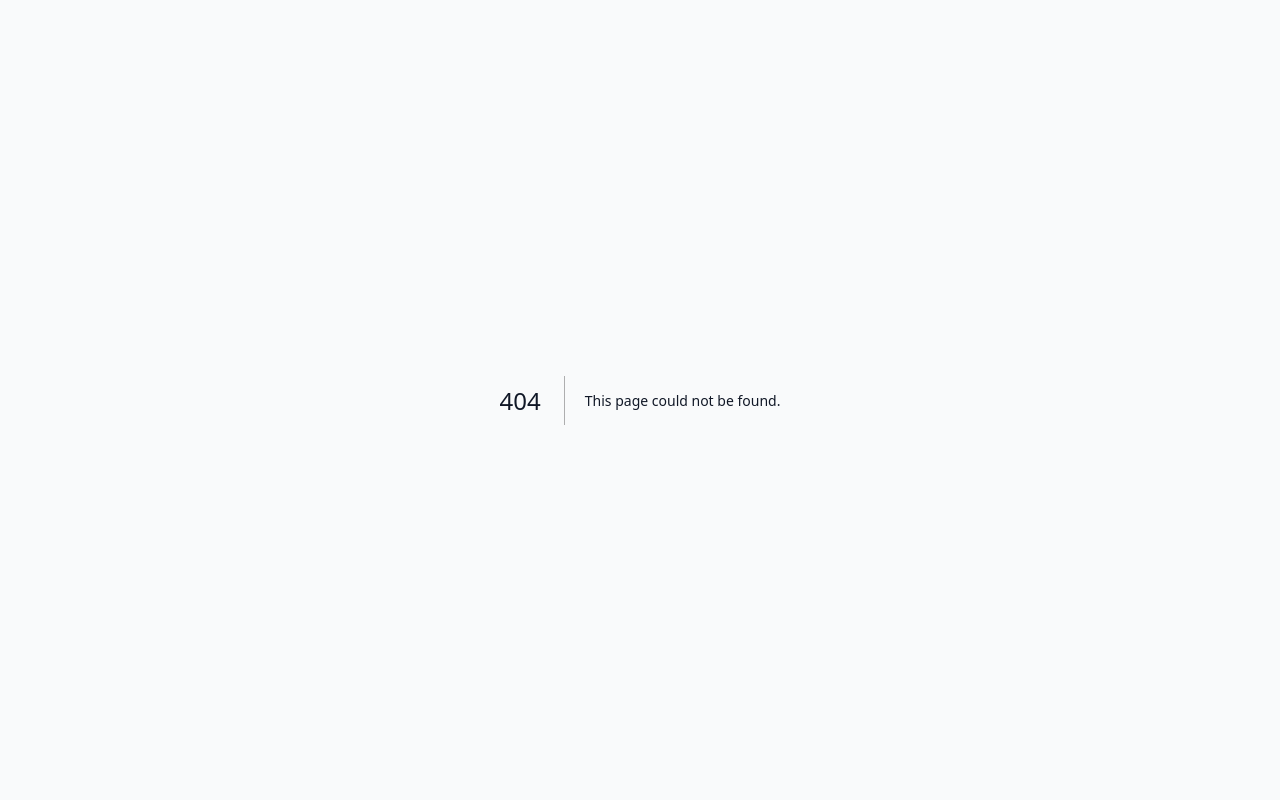
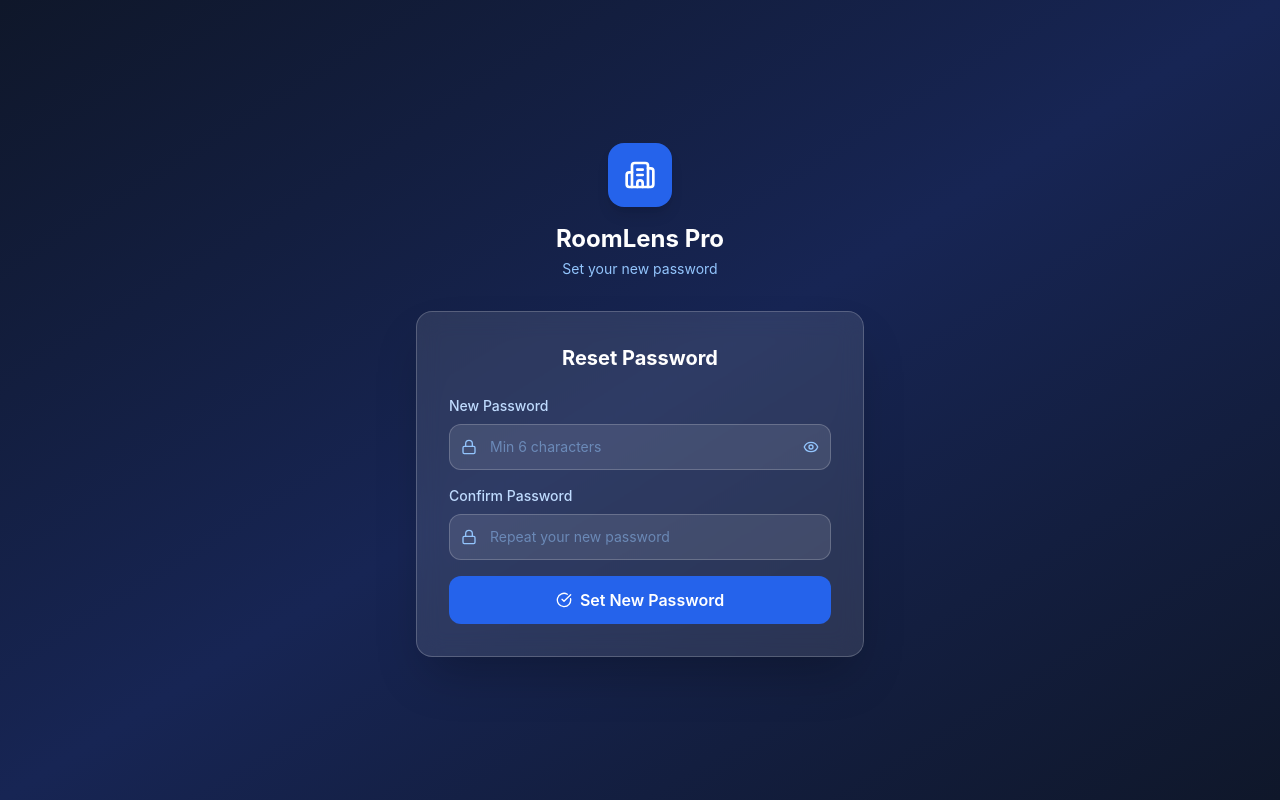
Before and after one commit to nasman1965/RoomLens, a Next.js app in the folder webapp-web/: page /reset-password in a window 1280 px wide. Before the commit this address had no page. Built offline with nearby package versions, Linux system fonts and the light colour scheme; no server answers.

Commit message:
feat: add reset-password page for email recovery links

```diff
--- /dev/null
+++ b/webapp-web/src/app/reset-password/page.tsx
@@ -0,0 +1,145 @@
+'use client';
+import { useState, useEffect } from 'react';
+import { useRouter } from 'next/navigation';
+import { supabase } from '@/lib/supabase';
+import { Building2, Lock, Eye, EyeOff, CheckCircle, Loader2, AlertCircle } from 'lucide-react';
+
+export default function ResetPasswordPage() {
+  const router = useRouter();
+  const [password, setPassword] = useState('');
+  const [confirm, setConfirm] = useState('');
+  const [showPass, setShowPass] = useState(false);
+  const [loading, setLoading] = useState(false);
+  const [error, setError] = useState('');
+  const [success, setSuccess] = useState(false);
+  const [ready, setReady] = useState(false);
+
+  useEffect(() => {
+    // Supabase automatically handles the token from the URL hash/query
+    // Just check we have a valid session via the recovery token
+    supabase.auth.onAuthStateChange((event) => {
+      if (event === 'PASSWORD_RECOVERY') {
+        setReady(true);
+      }
+    });
+    // Also mark ready after short delay in case event already fired
+    setTimeout(() => setReady(true), 1000);
+  }, []);
+
+  const handleReset = async (e: React.FormEvent) => {
+    e.preventDefault();
+    if (!password) { setError('Please enter a new password.'); return; }
+    if (password.length < 6) { setError('Password must be at least 6 characters.'); return; }
+    if (password !== confirm) { setError('Passwords do not match.'); return; }
+
+    setLoading(true);
+    setError('');
+
+    try {
+      const { error: updateError } = await supabase.auth.updateUser({ password });
+      if (updateError) {
+        setError(updateError.message);
+      } else {
+        setSuccess(true);
+        setTimeout(() => router.push('/dashboard'), 2500);
+      }
+    } catch {
+      setError('Failed to reset password. Please try again.');
+    } finally {
+      setLoading(false);
+    }
+  };
+
+  return (
+    <div className="min-h-screen bg-gradient-to-br from-slate-900 via-blue-950 to-slate-900 flex items-center justify-center p-4">
+      <div className="w-full max-w-md">
+        {/* Logo */}
+        <div className="text-center mb-8">
+          <div className="inline-flex items-center justify-center w-16 h-16 bg-blue-600 rounded-2xl mb-4 shadow-lg">
+            <Building2 className="w-8 h-8 text-white" />
+          </div>
+          <h1 className="text-2xl font-bold text-white">RoomLens Pro</h1>
+          <p className="text-blue-300 text-sm mt-1">Set your new password</p>
+        </div>
+
+        <div className="bg-white/10 backdrop-blur-md rounded-2xl p-8 shadow-2xl border border-white/20">
+          {success ? (
+            <div className="text-center py-4">
+              <CheckCircle className="w-16 h-16 text-green-400 mx-auto mb-4" />
+              <h2 className="text-xl font-bold text-white mb-2">Password Updated!</h2>
+              <p className="text-blue-200 text-sm">Redirecting you to the dashboard...</p>
+            </div>
+          ) : (
+            <>
+              <h2 className="text-xl font-bold text-white mb-6 text-center">Reset Password</h2>
+
+              {error && (
+                <div className="mb-4 p-3 bg-red-500/20 border border-red-500/40 rounded-xl flex items-start gap-2">
+                  <AlertCircle className="w-4 h-4 text-red-400 mt-0.5 shrink-0" />
+                  <p className="text-red-300 text-sm">{error}</p>
+                </div>
+              )}
+
+              <form onSubmit={handleReset} className="space-y-4">
+                {/* New Password */}
+                <div>
+                  <label className="block text-sm font-medium text-blue-200 mb-2">
+                    New Password
+                  </label>
+                  <div className="relative">
+                    <Lock className="absolute left-3 top-1/2 -translate-y-1/2 w-4 h-4 text-blue-300" />
+                    <input
+                      type={showPass ? 'text' : 'password'}
+                      value={password}
+                      onChange={e => setPassword(e.target.value)}
+                      placeholder="Min 6 characters"
+                      className="w-full bg-white/10 border border-white/20 rounded-xl pl-10 pr-10 py-3 text-white placeholder-blue-300/50 focus:outline-none focus:ring-2 focus:ring-blue-500 focus:border-transparent text-sm"
+                      required
+                    />
+                    <button
+                      type="button"
+                      onClick={() => setShowPass(!showPass)}
+                      className="absolute right-3 top-1/2 -translate-y-1/2 text-blue-300 hover:text-white transition-colors"
+                    >
+                      {showPass ? <EyeOff className="w-4 h-4" /> : <Eye className="w-4 h-4" />}
+                    </button>
+                  </div>
+                </div>
+
+                {/* Confirm Password */}
+                <div>
+                  <label className="block text-sm font-medium text-blue-200 mb-2">
+                    Confirm Password
+                  </label>
+                  <div className="relative">
+                    <Lock className="absolute left-3 top-1/2 -translate-y-1/2 w-4 h-4 text-blue-300" />
+                    <input
+                      type={showPass ? 'text' : 'password'}
+                      value={confirm}
+                      onChange={e => setConfirm(e.target.value)}
+                      placeholder="Repeat your new password"
+                      className="w-full bg-white/10 border border-white/20 rounded-xl pl-10 pr-10 py-3 text-white placeholder-blue-300/50 focus:outline-none focus:ring-2 focus:ring-blue-500 focus:border-transparent text-sm"
+                      required
+                    />
+                  </div>
+                </div>
+
+                <button
+                  type="submit"
+                  disabled={loading || !ready}
+                  className="w-full bg-blue-600 hover:bg-blue-500 disabled:bg-blue-800 disabled:cursor-not-allowed text-white font-semibold py-3 px-4 rounded-xl transition-all duration-200 flex items-center justify-center gap-2 mt-2"
+                >
+                  {loading ? (
+                    <><Loader2 className="w-4 h-4 animate-spin" /> Updating...</>
+                  ) : (
+                    <><CheckCircle className="w-4 h-4" /> Set New Password</>
+                  )}
+                </button>
+              </form>
+            </>
+          )}
+        </div>
+      </div>
+    </div>
+  );
+}
```
